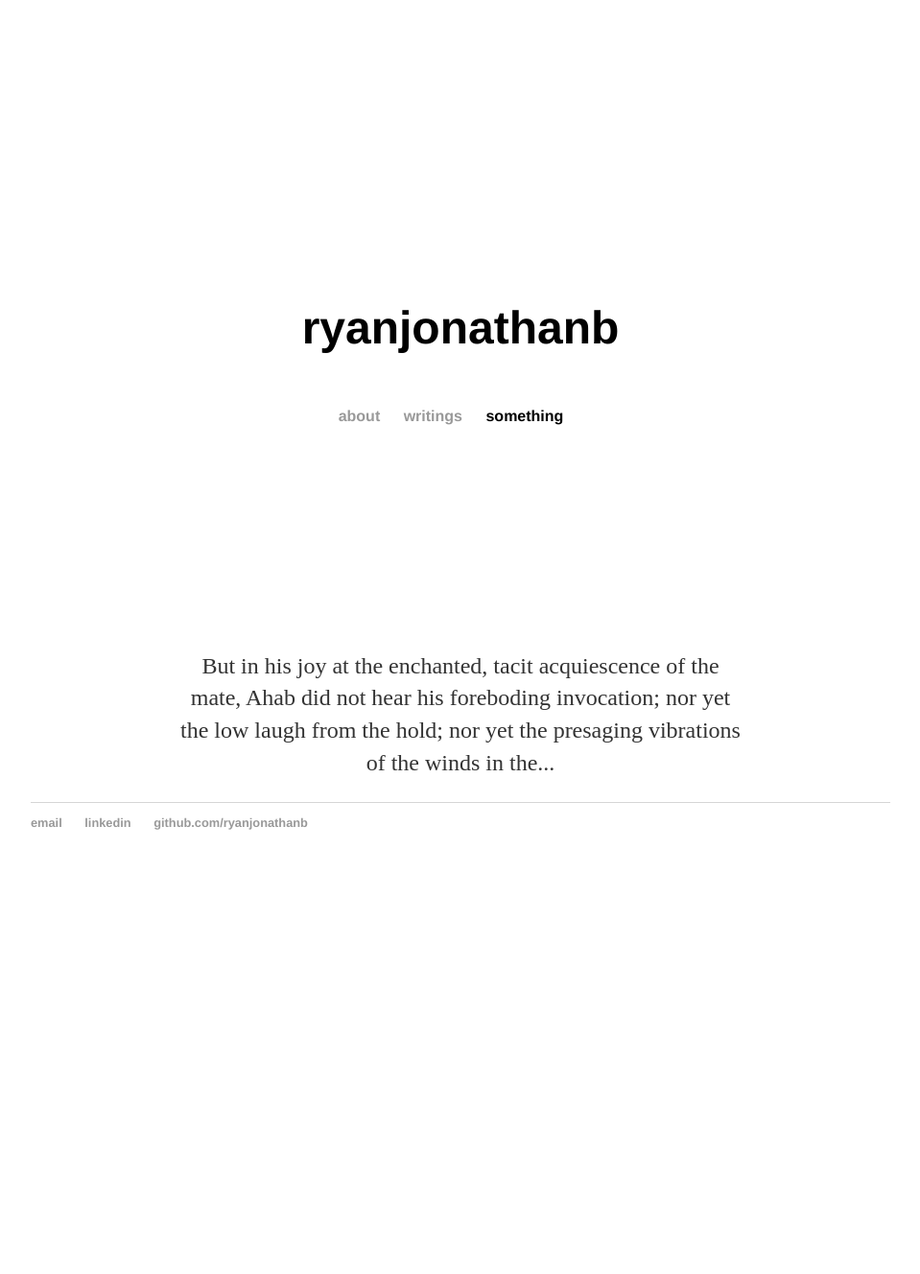
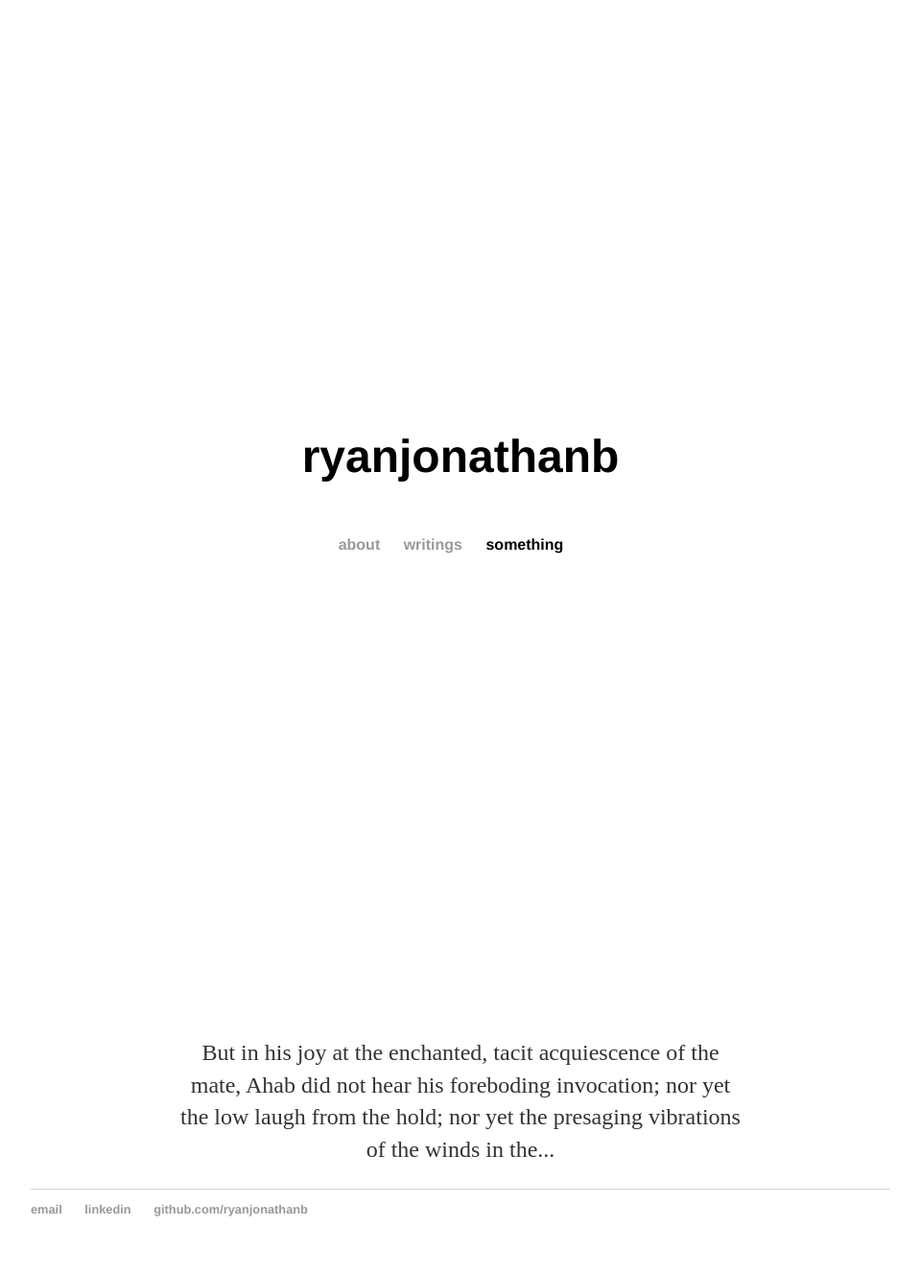
Before and after one commit to ryanjonathanb/ryanjonathanb.github.io, a Jekyll site: the page built from index.html, in a window 1280 px wide. Shown: the whole page at 96% size, without its empty margins (160-1119 px from the left). Built offline with Jekyll 4.4.1, drawn with Linux system fonts in a browser that asks for light colours; before the commit the page ends 925 px from its top, so only the background shows below that.

Commit message:
center things

```diff
--- a/index.html
+++ b/index.html
@@ -3,8 +3,8 @@
 title: ryanjonathanb
 ---
 <div class="blurb">
-	<div style="width: 100%; margin-top: 50%; margin-bottom:20%;">
-		<h1 style="text-align: center; margin-top: -15%; margin-bottom: 0px;">ryanjonathanb</h1>
+	<div style="width: 100%; margin-top: 50%; margin-bottom:50%;">
+		<h1 style="text-align: center; margin-top: 0; margin-bottom: 0px;">ryanjonathanb</h1>
 		<nav class="homepage">
 			<ul>
 				<li><a href="#">about</a></li>
```
